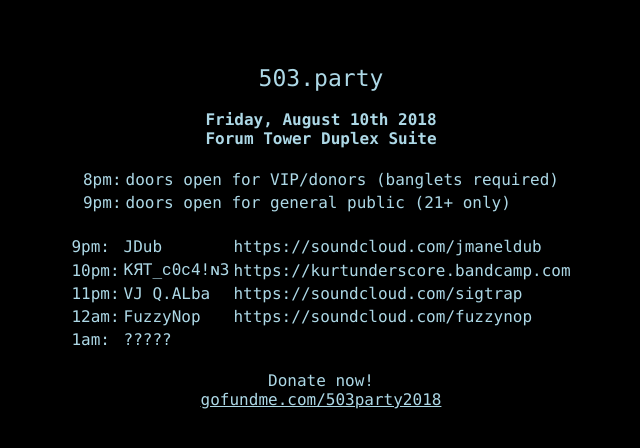
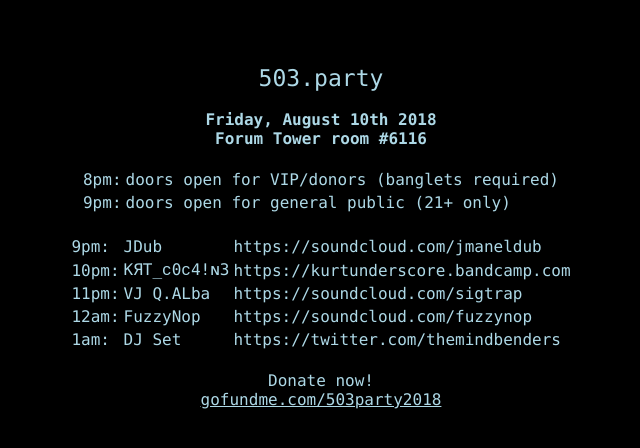
Before and after one commit to pierce403/503.party, a plain HTML site: page index.html in a window 1280 px wide. Shown: the whole page, without its empty margins (319-959 px from the left). Drawn offline with Linux system fonts and the light colour scheme.

Commit message:
added room and DJ Set

```diff
--- a/index.html
+++ b/index.html
@@ -14,7 +14,7 @@
       <big><big>503.party</big></big><br><br>
 
       <b>Friday, August 10th 2018</b><br>
-      <b>Forum Tower Duplex Suite</b><br><br>
+      <b>Forum Tower room #6116</b><br><br>
 
       <table>
       <tr><td>8pm:</td><td>doors open for VIP/donors (banglets required)</td></tr>
@@ -26,7 +26,7 @@
       <tr><td>10pm:</td><td>KЯT_ᴄ0ᴄ4!ɴ3</td><td>https://kurtunderscore.bandcamp.com</td></tr>
       <tr><td>11pm:</td><td>VJ Q.ALba</td><td>https://soundcloud.com/sigtrap</td></tr>
       <tr><td>12am:</td><td>FuzzyNop</td><td>https://soundcloud.com/fuzzynop</td></tr>
-      <tr><td>1am:</td><td>?????</td></tr>
+      <tr><td>1am:</td><td>DJ Set</td><td>https://twitter.com/themindbenders</td></tr>
       </table>
       <br>
 
```
